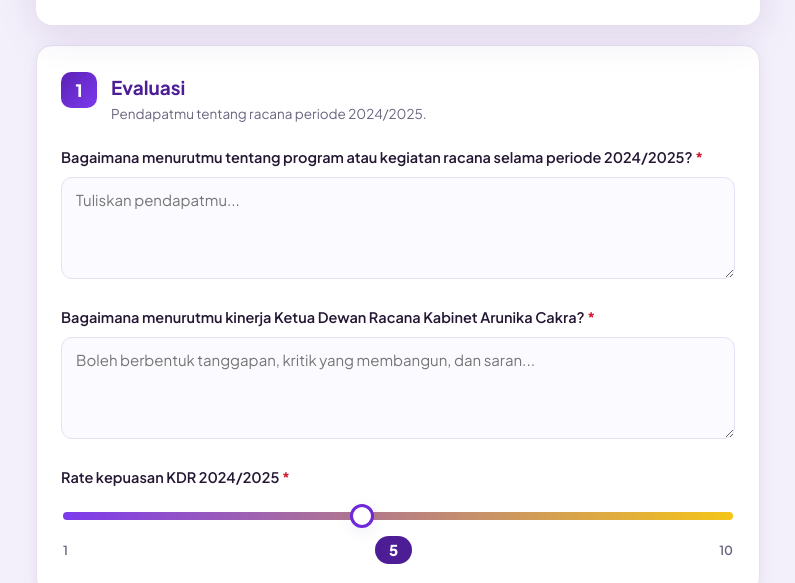
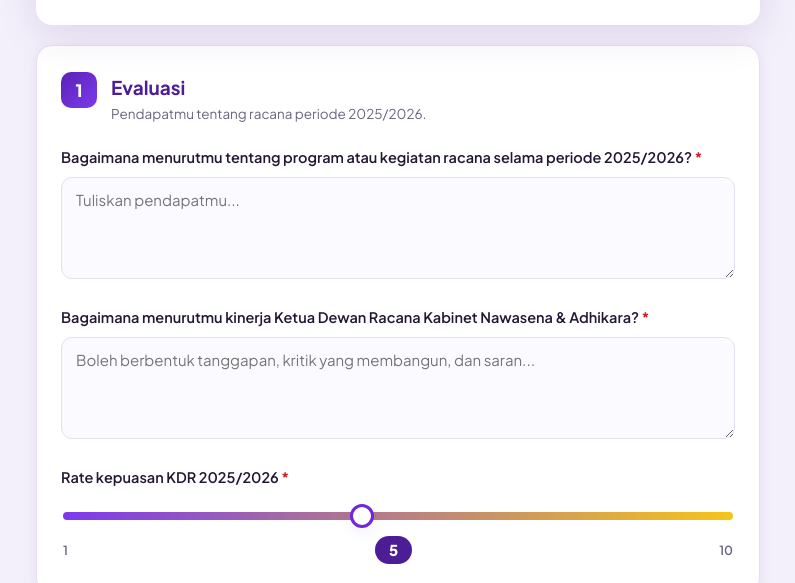
Before and after one commit to bagirshahab/bursa, a website: page index.html in a window 1280 px wide. Shown: the part 1035-1618 px from the top of the page, without its empty margins (242-1037 px from the left). Drawn offline with Linux system fonts and the light colour scheme.

Commit message:
Update index.html

```diff
--- a/index.html
+++ b/index.html
@@ -89,22 +89,22 @@
             <span class="section-num">1</span>
             <div>
               <h3>Evaluasi</h3>
-              <p class="section-desc">Pendapatmu tentang racana periode 2024/2025.</p>
+              <p class="section-desc">Pendapatmu tentang racana periode 2025/2026.</p>
             </div>
           </div>
 
           <div class="field">
-            <label for="eval_program">Bagaimana menurutmu tentang program atau kegiatan racana selama periode 2024/2025? <span class="req">*</span></label>
+            <label for="eval_program">Bagaimana menurutmu tentang program atau kegiatan racana selama periode 2025/2026? <span class="req">*</span></label>
             <textarea id="eval_program" name="eval_program" rows="4" placeholder="Tuliskan pendapatmu..." required></textarea>
           </div>
 
           <div class="field">
-            <label for="eval_kinerja">Bagaimana menurutmu kinerja Ketua Dewan Racana Kabinet Arunika Cakra? <span class="req">*</span></label>
+            <label for="eval_kinerja">Bagaimana menurutmu kinerja Ketua Dewan Racana Kabinet Nawasena & Adhikara? <span class="req">*</span></label>
             <textarea id="eval_kinerja" name="eval_kinerja" rows="4" placeholder="Boleh berbentuk tanggapan, kritik yang membangun, dan saran..." required></textarea>
           </div>
 
           <div class="field">
-            <label for="rate">Rate kepuasan KDR 2024/2025 <span class="req">*</span></label>
+            <label for="rate">Rate kepuasan KDR 2025/2026 <span class="req">*</span></label>
             <div class="scale-wrap">
               <input type="range" id="rate" name="rate" min="1" max="10" value="5" step="1" />
               <div class="scale-labels">
```
